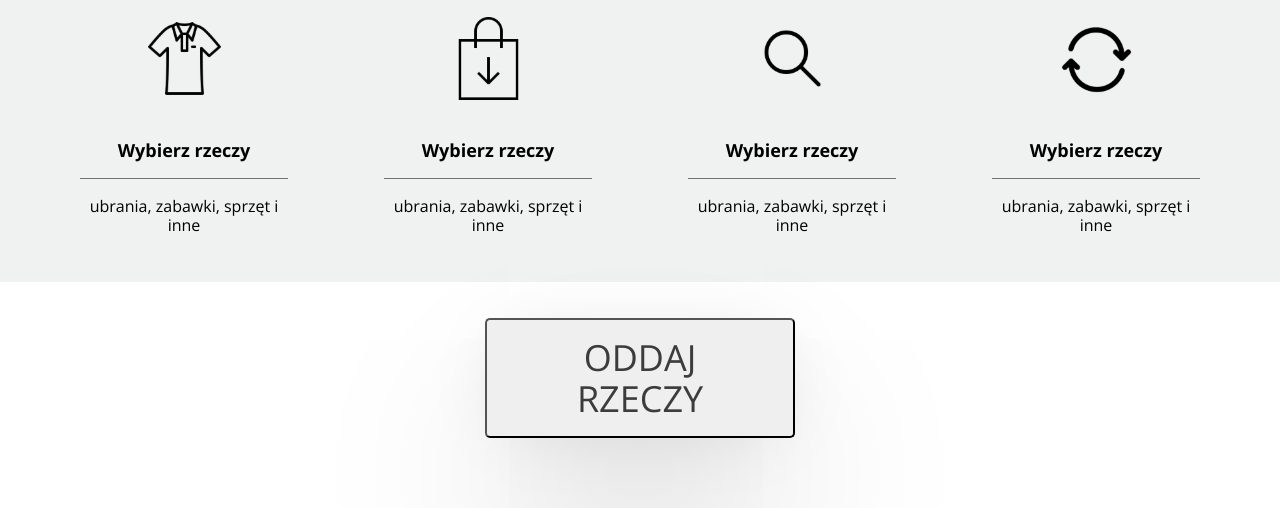
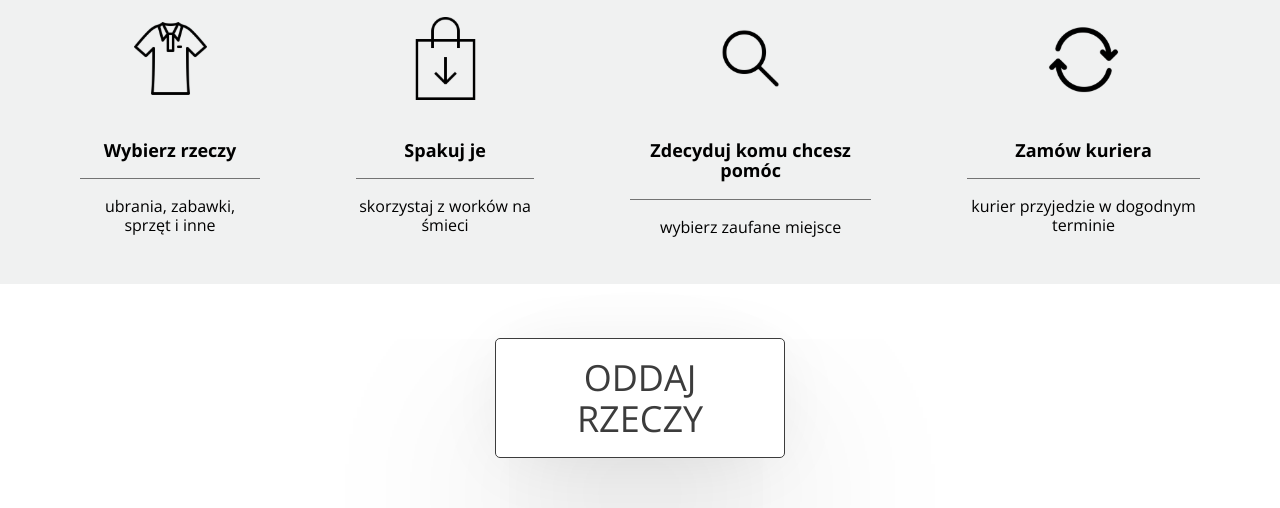
Before and after one commit to Michiyor/GiveAway, a React (Create React App) app in the folder giveaway/: page / in a window 1280 px wide. Shown: the part 1440-1948 px from the top of the page. Built offline with nearby package versions, Linux system fonts and the light colour scheme; grey boxes are pictures that could not be loaded.

Commit message:
changes in buttons

```diff
--- a/giveaway/src/components/Home/HomeFourSteps.js
+++ b/giveaway/src/components/Home/HomeFourSteps.js
@@ -3,6 +3,8 @@ import tshirt from "./../../assets/Icon-1.svg";
 import bag from "./../../assets/Icon-2.svg";
 import magnifier from "./../../assets/Icon-3.svg";
 import recycle from "./../../assets/Icon-4.svg";
+import {Link} from "react-router-dom";
+
 
 function HomeFourSteps() {
     return (
@@ -16,22 +18,22 @@ function HomeFourSteps() {
                 </div>
                 <div className="fourSteps__column">
                     <img src={bag} alt="tshirt" className="fourSteps__img"/>
-                    <h3 className="fourSteps__subtitle">Wybierz rzeczy</h3>
-                    <p className="fourSteps__text">ubrania, zabawki, sprzęt i inne</p>
+                    <h3 className="fourSteps__subtitle">Spakuj je</h3>
+                    <p className="fourSteps__text">skorzystaj z worków na śmieci</p>
                 </div>
                 <div className="fourSteps__column">
                     <img src={magnifier} alt="tshirt" className="fourSteps__img"/>
-                    <h3 className="fourSteps__subtitle">Wybierz rzeczy</h3>
-                    <p className="fourSteps__text">ubrania, zabawki, sprzęt i inne</p>
+                    <h3 className="fourSteps__subtitle">Zdecyduj komu chcesz pomóc</h3>
+                    <p className="fourSteps__text">wybierz zaufane miejsce</p>
                 </div>
                 <div className="fourSteps__column">
                     <img src={recycle} alt="tshirt" className="fourSteps__img"/>
-                    <h3 className="fourSteps__subtitle">Wybierz rzeczy</h3>
-                    <p className="fourSteps__text">ubrania, zabawki, sprzęt i inne</p>
+                    <h3 className="fourSteps__subtitle">Zamów kuriera</h3>
+                    <p className="fourSteps__text">kurier przyjedzie w dogodnym terminie</p>
                 </div>
             </div>
             <div className="fourSteps__btn">
-                <button className="btn">ODDAJ <br/>RZECZY</button>
+                <Link to="/login" className="btn link">ODDAJ <br/>RZECZY</Link>
             </div>
         </section>
     )
--- a/giveaway/src/components/Home/HomeHero.js
+++ b/giveaway/src/components/Home/HomeHero.js
@@ -11,7 +11,7 @@ class HomeHero extends Component {
                     <h1 className="hero__title">Zacznij pomagać! <br/>
                         Oddaj niechciane rzeczy w zaufane ręce</h1>
                     <ul className="hero__list">
-                        <li className="link" ><Link to="/login" className="hero__link">ODDAJ RZECZY</Link></li>
+                        <li className="link" ><Link to="/login" className="hero__link">ODDAJ <br/> RZECZY</Link></li>
                         <li className="link" ><Link to="/login" className="hero__link">ZORGANIZUJ ZBIÓRKĘ</Link></li>
                     </ul>
                 </div>
--- a/giveaway/src/scss/compoments/_home-style.scss
+++ b/giveaway/src/scss/compoments/_home-style.scss
@@ -57,13 +57,13 @@
 }
 
 .hero__list {
-  padding: 8em 1em 0 0;
+  padding: 8em 0.5em 0 0;
   display: flex;
   list-style: none;
   font-size: 36px;
 }
 
-.link{
+.link {
   border: 1px solid $color-words;
   display: flex;
   justify-content: center;
@@ -77,6 +77,7 @@
   box-shadow: 0 6.8px 76.6px -20px rgba(0, 0, 0, 0.129),
   0 95px 193px -20px rgba(0, 0, 0, 0.26);
 }
+
 .hero__link {
   text-align: center;
   text-decoration: none;
@@ -157,13 +158,10 @@
 }
 
 .btn {
-  width: 310px;
-  height: 120px;
-  color: $color-words;
-  opacity: 1;
-  border-radius: 5px;
-  box-shadow: 0 6.8px 76.6px -20px rgba(0, 0, 0, 0.129),
-  0 95px 193px -20px rgba(0, 0, 0, 0.26);
+  list-style: none;
+  text-align: center;
+  display: inline-flex;
+  text-decoration: none;
 }
 
 .homeAboutUs {
```
